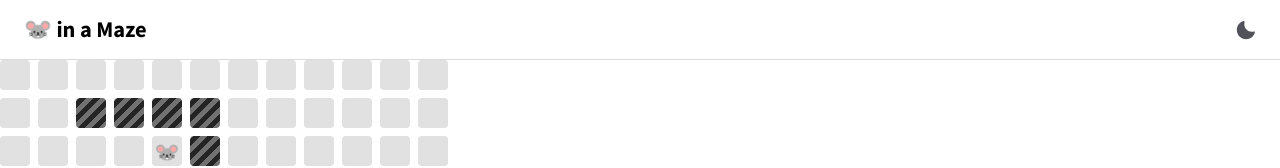
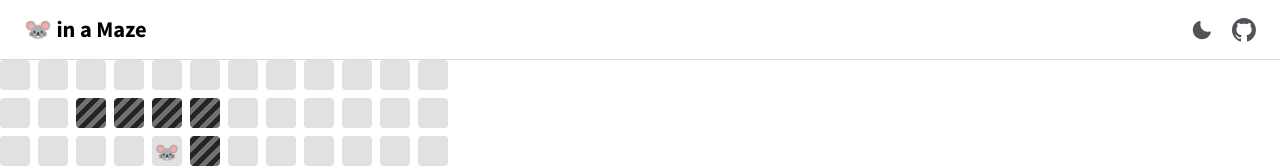
Before and after one commit to maxam2017/rat-in-a-maze, a Next.js app: page / in a window 1280 px wide. Shown: the top 168 px of the page. Built offline with nearby package versions, Linux system fonts and the light colour scheme.

Commit message:
feat: add github link

```diff
--- a/components/header/header.module.scss
+++ b/components/header/header.module.scss
@@ -12,3 +12,17 @@
   font-weight: 700;
   color: var(--ui-text-bright);
 }
+
+.header__addon {
+  display: grid;
+  grid-auto-flow: column;
+  grid-gap: 20px;
+  align-items: center;
+}
+
+.header__addon__link {
+  display: block;
+  width: 24px;
+  height: 24px;
+  fill: var(--ui-foreground);
+}
--- a/components/header/header.tsx
+++ b/components/header/header.tsx
@@ -1,11 +1,26 @@
 import ThemeSwitch from "components/theme-switch";
 import styles from "./header.module.scss";
+import Github from "assets/svg/github.svg";
+import Link from "next/link";
+
+function GithubLink() {
+  return (
+    <Link href="https://github.com/maxam2017/rat-in-a-maze" passHref={true}>
+      <a title="GitHub" className={styles.header__addon__link}>
+        <Github data-tip="hello world" className={styles.header__addon__link} />
+      </a>
+    </Link>
+  );
+}
 
 export default function Header() {
   return (
     <header className={styles.header}>
       <h1 className={styles.header__title}>🐭 in a Maze</h1>
-      <ThemeSwitch />
+      <div className={styles.header__addon}>
+        <ThemeSwitch />
+        <GithubLink />
+      </div>
     </header>
   );
 }
```
Also changed, not shown: assets/svg/github.svg (added).
